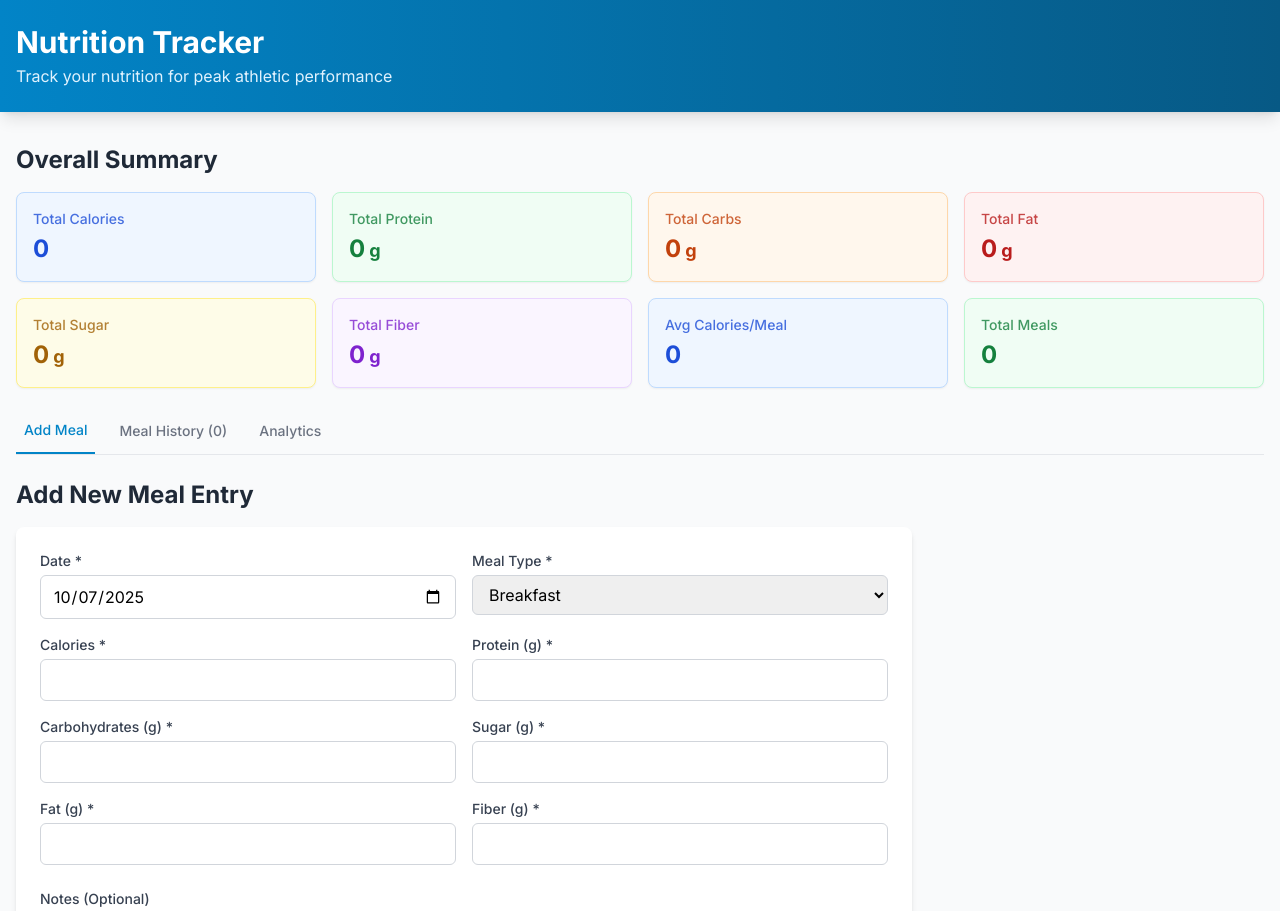
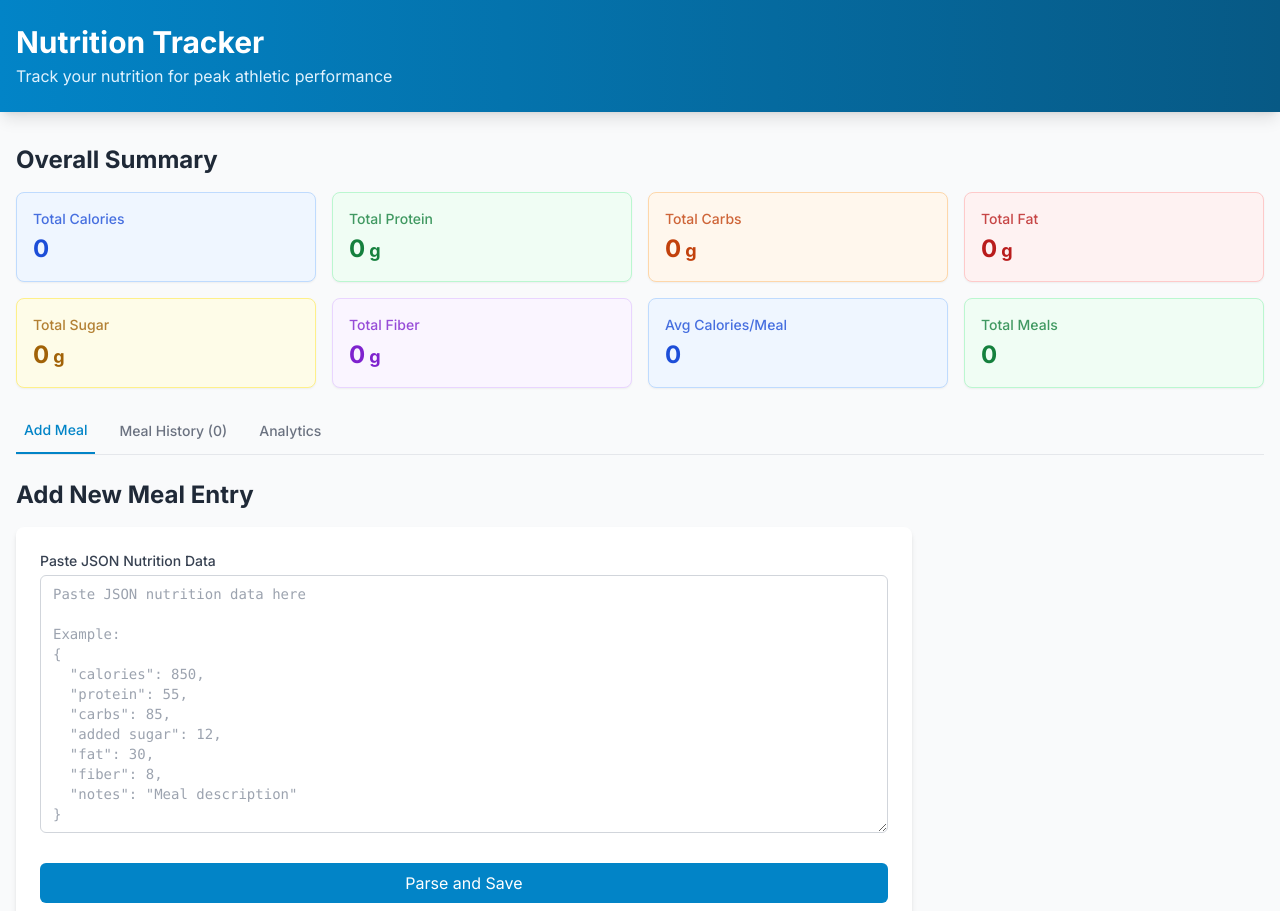
Before and after one commit to tzarembinski/nutrition-tracker, a Next.js app: page / in a window 1280 px wide. Shown: the top 911 px of the page. Built offline with nearby package versions, Linux system fonts and the light colour scheme.

Commit message:
next version enabling 1 upload of all nutrition information from customGPT

```diff
--- a/app/page.tsx
+++ b/app/page.tsx
@@ -208,7 +208,7 @@ export default function Home() {
 
             {dailySummaries.length > 0 ? (
               <>
-                <NutritionChart data={dailySummaries} type="line" />
+                <NutritionChart data={dailySummaries} />
 
                 {/* Daily Breakdown Table */}
                 <div className="bg-white p-6 rounded-lg shadow-md">
--- a/components/MealForm.tsx
+++ b/components/MealForm.tsx
@@ -11,294 +11,122 @@ interface MealFormProps {
 }
 
 export default function MealForm({ onSubmit, initialData, onCancel }: MealFormProps) {
-  const [formData, setFormData] = useState({
-    date: initialData?.date || format(new Date(), 'yyyy-MM-dd'),
-    mealType: (initialData?.mealType || 'breakfast') as MealType,
-    calories: initialData?.calories?.toString() || '',
-    protein: initialData?.protein?.toString() || '',
-    carbs: initialData?.carbs?.toString() || '',
-    sugar: initialData?.sugar?.toString() || '',
-    fat: initialData?.fat?.toString() || '',
-    fiber: initialData?.fiber?.toString() || '',
-    notes: initialData?.notes || '',
-  });
+  const [jsonInput, setJsonInput] = useState('');
+  const [error, setError] = useState('');
+  const [success, setSuccess] = useState('');
 
-  const [errors, setErrors] = useState<Record<string, string>>({});
+  const validateAndParse = (jsonString: string): Omit<MealEntry, 'id'> | null => {
+    try {
+      const parsed = JSON.parse(jsonString);
+      const errors: string[] = [];
 
-  const validateForm = (): boolean => {
-    const newErrors: Record<string, string> = {};
+      // Required fields
+      const requiredFields = ['calories', 'protein', 'carbs', 'added sugar', 'fat', 'fiber'];
+      const missingFields = requiredFields.filter(field => !(field in parsed));
 
-    // Validate date
-    if (!formData.date) {
-      newErrors.date = 'Date is required';
-    } else {
-      const selectedDate = new Date(formData.date);
-      const today = new Date();
-      today.setHours(23, 59, 59, 999);
-
-      if (selectedDate > today) {
-        newErrors.date = 'Future dates are not allowed';
-      }
-    }
-
-    // Validate nutrition values
-    const numericFields = ['calories', 'protein', 'carbs', 'sugar', 'fat', 'fiber'];
-
-    numericFields.forEach(field => {
-      const value = formData[field as keyof typeof formData];
-
-      if (!value) {
-        newErrors[field] = `${field.charAt(0).toUpperCase() + field.slice(1)} is required`;
-        return;
+      if (missingFields.length > 0) {
+        setError(`Missing required fields: ${missingFields.join(', ')}`);
+        return null;
       }
 
-      const num = parseFloat(value as string);
+      // Validate numeric fields
+      const numericFields = ['calories', 'protein', 'carbs', 'added sugar', 'fat', 'fiber'];
+      for (const field of numericFields) {
+        const value = parsed[field];
+        if (typeof value !== 'number' || isNaN(value)) {
+          setError(`Invalid number for ${field}: must be a valid number`);
+          return null;
+        }
+        if (value < 0) {
+          setError(`Invalid number for ${field}: must be a positive number`);
+          return null;
+        }
+        if (value >= 10000) {
+          setError(`Invalid number for ${field}: must be less than 10,000`);
+          return null;
+        }
+      }
 
-      if (isNaN(num)) {
-        newErrors[field] = 'Must be a valid number';
-      } else if (num < 0) {
-        newErrors[field] = 'Must be a positive number';
-      } else if (num >= 10000) {
-        newErrors[field] = 'Must be less than 10,000';
+      // Optional notes field
+      if (parsed.notes !== undefined && typeof parsed.notes !== 'string') {
+        setError('Notes must be a string');
+        return null;
       }
-    });
 
-    setErrors(newErrors);
-    return Object.keys(newErrors).length === 0;
+      return {
+        date: format(new Date(), 'yyyy-MM-dd'),
+        mealType: 'breakfast',
+        calories: parsed.calories,
+        protein: parsed.protein,
+        carbs: parsed.carbs,
+        'added sugar': parsed['added sugar'],
+        fat: parsed.fat,
+        fiber: parsed.fiber,
+        notes: parsed.notes,
+      };
+    } catch (e) {
+      setError(`Invalid JSON format. Please check and try again.\n\nExpected format:\n{\n  "calories": 850,\n  "protein": 55,\n  "carbs": 85,\n  "added sugar": 12,\n  "fat": 30,\n  "fiber": 8,\n  "notes": "Meal description"\n}`);
+      return null;
+    }
   };
 
   const handleSubmit = (e: React.FormEvent) => {
     e.preventDefault();
+    setError('');
+    setSuccess('');
 
-    if (!validateForm()) {
+    const parsedData = validateAndParse(jsonInput);
+    if (!parsedData) {
       return;
     }
 
-    const mealData: Omit<MealEntry, 'id'> = {
-      date: formData.date,
-      mealType: formData.mealType,
-      calories: parseFloat(formData.calories),
-      protein: parseFloat(formData.protein),
-      carbs: parseFloat(formData.carbs),
-      sugar: parseFloat(formData.sugar),
-      fat: parseFloat(formData.fat),
-      fiber: parseFloat(formData.fiber),
-      notes: formData.notes || undefined,
-    };
+    onSubmit(parsedData);
 
-    onSubmit(mealData);
+    // Show success message with values
+    setSuccess(`Entry saved successfully!\nCalories: ${parsedData.calories}\nProtein: ${parsedData.protein}g\nCarbs: ${parsedData.carbs}g\nAdded Sugar: ${parsedData['added sugar']}g\nFat: ${parsedData.fat}g\nFiber: ${parsedData.fiber}g${parsedData.notes ? `\nNotes: ${parsedData.notes}` : ''}`);
 
-    // Reset form if it's not an edit
-    if (!initialData) {
-      setFormData({
-        date: format(new Date(), 'yyyy-MM-dd'),
-        mealType: 'breakfast',
-        calories: '',
-        protein: '',
-        carbs: '',
-        sugar: '',
-        fat: '',
-        fiber: '',
-        notes: '',
-      });
-    }
-  };
-
-  const handleChange = (
-    e: React.ChangeEvent<HTMLInputElement | HTMLSelectElement | HTMLTextAreaElement>
-  ) => {
-    const { name, value } = e.target;
-    setFormData(prev => ({ ...prev, [name]: value }));
-
-    // Clear error for this field when user starts typing
-    if (errors[name]) {
-      setErrors(prev => {
-        const newErrors = { ...prev };
-        delete newErrors[name];
-        return newErrors;
-      });
-    }
+    // Clear form
+    setJsonInput('');
   };
 
   return (
     <form onSubmit={handleSubmit} className="space-y-6 bg-white p-6 rounded-lg shadow-md">
-      <div className="grid grid-cols-1 md:grid-cols-2 gap-4">
-        {/* Date */}
-        <div>
-          <label htmlFor="date" className="block text-sm font-medium text-gray-700 mb-1">
-            Date *
-          </label>
-          <input
-            type="date"
-            id="date"
-            name="date"
-            value={formData.date}
-            onChange={handleChange}
-            max={format(new Date(), 'yyyy-MM-dd')}
-            className={`w-full px-3 py-2 border rounded-md focus:outline-none focus:ring-2 focus:ring-primary-500 ${
-              errors.date ? 'border-red-500' : 'border-gray-300'
-            }`}
-          />
-          {errors.date && <p className="text-red-500 text-xs mt-1">{errors.date}</p>}
-        </div>
-
-        {/* Meal Type */}
-        <div>
-          <label htmlFor="mealType" className="block text-sm font-medium text-gray-700 mb-1">
-            Meal Type *
-          </label>
-          <select
-            id="mealType"
-            name="mealType"
-            value={formData.mealType}
-            onChange={handleChange}
-            className="w-full px-3 py-2 border border-gray-300 rounded-md focus:outline-none focus:ring-2 focus:ring-primary-500"
-          >
-            <option value="breakfast">Breakfast</option>
-            <option value="lunch">Lunch</option>
-            <option value="dinner">Dinner</option>
-            <option value="snack">Snack</option>
-          </select>
-        </div>
-
-        {/* Calories */}
-        <div>
-          <label htmlFor="calories" className="block text-sm font-medium text-gray-700 mb-1">
-            Calories *
-          </label>
-          <input
-            type="number"
-            id="calories"
-            name="calories"
-            value={formData.calories}
-            onChange={handleChange}
-            step="0.1"
-            className={`w-full px-3 py-2 border rounded-md focus:outline-none focus:ring-2 focus:ring-primary-500 ${
-              errors.calories ? 'border-red-500' : 'border-gray-300'
-            }`}
-          />
-          {errors.calories && <p className="text-red-500 text-xs mt-1">{errors.calories}</p>}
-        </div>
-
-        {/* Protein */}
-        <div>
-          <label htmlFor="protein" className="block text-sm font-medium text-gray-700 mb-1">
-            Protein (g) *
-          </label>
-          <input
-            type="number"
-            id="protein"
-            name="protein"
-            value={formData.protein}
-            onChange={handleChange}
-            step="0.1"
-            className={`w-full px-3 py-2 border rounded-md focus:outline-none focus:ring-2 focus:ring-primary-500 ${
-              errors.protein ? 'border-red-500' : 'border-gray-300'
-            }`}
-          />
-          {errors.protein && <p className="text-red-500 text-xs mt-1">{errors.protein}</p>}
-        </div>
-
-        {/* Carbs */}
-        <div>
-          <label htmlFor="carbs" className="block text-sm font-medium text-gray-700 mb-1">
-            Carbohydrates (g) *
-          </label>
-          <input
-            type="number"
-            id="carbs"
-            name="carbs"
-            value={formData.carbs}
-            onChange={handleChange}
-            step="0.1"
-            className={`w-full px-3 py-2 border rounded-md focus:outline-none focus:ring-2 focus:ring-primary-500 ${
-              errors.carbs ? 'border-red-500' : 'border-gray-300'
-            }`}
-          />
-          {errors.carbs && <p className="text-red-500 text-xs mt-1">{errors.carbs}</p>}
-        </div>
-
-        {/* Sugar */}
-        <div>
-          <label htmlFor="sugar" className="block text-sm font-medium text-gray-700 mb-1">
-            Sugar (g) *
-          </label>
-          <input
-            type="number"
-            id="sugar"
-            name="sugar"
-            value={formData.sugar}
-            onChange={handleChange}
-            step="0.1"
-            className={`w-full px-3 py-2 border rounded-md focus:outline-none focus:ring-2 focus:ring-primary-500 ${
-              errors.sugar ? 'border-red-500' : 'border-gray-300'
-            }`}
-          />
-          {errors.sugar && <p className="text-red-500 text-xs mt-1">{errors.sugar}</p>}
-        </div>
-
-        {/* Fat */}
-        <div>
-          <label htmlFor="fat" className="block text-sm font-medium text-gray-700 mb-1">
-            Fat (g) *
-          </label>
-          <input
-            type="number"
-            id="fat"
-            name="fat"
-            value={formData.fat}
-            onChange={handleChange}
-            step="0.1"
-            className={`w-full px-3 py-2 border rounded-md focus:outline-none focus:ring-2 focus:ring-primary-500 ${
-              errors.fat ? 'border-red-500' : 'border-gray-300'
-            }`}
-          />
-          {errors.fat && <p className="text-red-500 text-xs mt-1">{errors.fat}</p>}
-        </div>
-
-        {/* Fiber */}
-        <div>
-          <label htmlFor="fiber" className="block text-sm font-medium text-gray-700 mb-1">
-            Fiber (g) *
-          </label>
-          <input
-            type="number"
-            id="fiber"
-            name="fiber"
-            value={formData.fiber}
-            onChange={handleChange}
-            step="0.1"
-            className={`w-full px-3 py-2 border rounded-md focus:outline-none focus:ring-2 focus:ring-primary-500 ${
-              errors.fiber ? 'border-red-500' : 'border-gray-300'
-            }`}
-          />
-          {errors.fiber && <p className="text-red-500 text-xs mt-1">{errors.fiber}</p>}
-        </div>
-      </div>
-
-      {/* Notes */}
       <div>
-        <label htmlFor="notes" className="block text-sm font-medium text-gray-700 mb-1">
-          Notes (Optional)
+        <label htmlFor="jsonInput" className="block text-sm font-medium text-gray-700 mb-1">
+          Paste JSON Nutrition Data
         </label>
         <textarea
-          id="notes"
-          name="notes"
-          value={formData.notes}
-          onChange={handleChange}
-          rows={3}
-          placeholder="Add meal details, ingredients, or other notes..."
-          className="w-full px-3 py-2 border border-gray-300 rounded-md focus:outline-none focus:ring-2 focus:ring-primary-500"
+          id="jsonInput"
+          value={jsonInput}
+          onChange={(e) => {
+            setJsonInput(e.target.value);
+            setError('');
+            setSuccess('');
+          }}
+          rows={12}
+          placeholder='Paste JSON nutrition data here&#10;&#10;Example:&#10;{&#10;  "calories": 850,&#10;  "protein": 55,&#10;  "carbs": 85,&#10;  "added sugar": 12,&#10;  "fat": 30,&#10;  "fiber": 8,&#10;  "notes": "Meal description"&#10;}'
+          className="w-full px-3 py-2 border border-gray-300 rounded-md focus:outline-none focus:ring-2 focus:ring-primary-500 font-mono text-sm"
         />
       </div>
 
-      {/* Buttons */}
+      {error && (
+        <div className="bg-red-50 border border-red-300 text-red-700 px-4 py-3 rounded whitespace-pre-wrap">
+          {error}
+        </div>
+      )}
+
+      {success && (
+        <div className="bg-green-50 border border-green-300 text-green-700 px-4 py-3 rounded whitespace-pre-wrap">
+          {success}
+        </div>
+      )}
+
       <div className="flex gap-3">
         <button
           type="submit"
           className="flex-1 bg-primary-600 text-white py-2 px-4 rounded-md hover:bg-primary-700 focus:outline-none focus:ring-2 focus:ring-primary-500 focus:ring-offset-2 transition-colors"
         >
-          {initialData ? 'Update Meal' : 'Add Meal'}
+          Parse and Save
         </button>
         {onCancel && (
           <button
--- a/components/MealList.tsx
+++ b/components/MealList.tsx
@@ -70,8 +70,8 @@ export default function MealList({ meals, onEdit, onDelete }: MealListProps) {
                 <div className="text-sm font-semibold">{meal.carbs}g</div>
               </div>
               <div>
-                <div className="text-xs text-gray-500">Sugar</div>
-                <div className="text-sm font-semibold">{meal.sugar}g</div>
+                <div className="text-xs text-gray-500">Added Sugar</div>
+                <div className="text-sm font-semibold">{meal['added sugar']}g</div>
               </div>
               <div>
                 <div className="text-xs text-gray-500">Fat</div>
--- a/components/NutritionChart.tsx
+++ b/components/NutritionChart.tsx
@@ -2,8 +2,6 @@
 
 import { DailySummary } from '@/lib/types';
 import {
-  LineChart,
-  Line,
   BarChart,
   Bar,
   XAxis,
@@ -17,41 +15,39 @@ import { format, parseISO } from 'date-fns';
 
 interface NutritionChartProps {
   data: DailySummary[];
-  type?: 'line' | 'bar';
 }
 
-export default function NutritionChart({ data, type = 'line' }: NutritionChartProps) {
+export default function NutritionChart({ data }: NutritionChartProps) {
   if (data.length === 0) {
     return (
       <div className="bg-white p-6 rounded-lg shadow-md">
-        <p className="text-center text-gray-500">No data available for chart</p>
+        <p className="text-center text-gray-500">No data available for charts</p>
       </div>
     );
   }
 
-  // Format data for chart (newest to oldest)
+  // Format data for charts (last 7 days)
   const chartData = [...data]
     .reverse()
-    .slice(-30) // Show last 30 days max
+    .slice(-7)
     .map(day => ({
       date: format(parseISO(day.date), 'MMM dd'),
-      Calories: day.calories,
       Protein: day.protein,
       Carbs: day.carbs,
-      Sugar: day.sugar,
+      'Added Sugar': day['added sugar'],
       Fat: day.fat,
       Fiber: day.fiber,
+      Calories: day.calories,
     }));
 
-  const CustomTooltip = ({ active, payload, label }: any) => {
+  const MacrosTooltip = ({ active, payload, label }: any) => {
     if (active && payload && payload.length) {
       return (
         <div className="bg-white p-3 border border-gray-300 rounded shadow-lg">
           <p className="font-semibold mb-2">{label}</p>
           {payload.map((entry: any, index: number) => (
             <p key={index} style={{ color: entry.color }} className="text-sm">
-              {entry.name}: {entry.value}
-              {entry.name === 'Calories' ? '' : 'g'}
+              {entry.name}: {entry.value}g
             </p>
           ))}
         </div>
@@ -60,36 +56,55 @@ export default function NutritionChart({ data, type = 'line' }: NutritionChartPr
     return null;
   };
 
+  const CaloriesTooltip = ({ active, payload, label }: any) => {
+    if (active && payload && payload.length) {
+      return (
+        <div className="bg-white p-3 border border-gray-300 rounded shadow-lg">
+          <p className="font-semibold mb-2">{label}</p>
+          <p style={{ color: payload[0].color }} className="text-sm">
+            Calories: {payload[0].value}
+          </p>
+        </div>
+      );
+    }
+    return null;
+  };
+
   return (
-    <div className="bg-white p-6 rounded-lg shadow-md">
-      <h3 className="text-lg font-semibold text-gray-800 mb-4">Daily Nutrition Trends</h3>
-      <ResponsiveContainer width="100%" height={400}>
-        {type === 'line' ? (
-          <LineChart data={chartData}>
-            <CartesianGrid strokeDasharray="3 3" />
-            <XAxis dataKey="date" />
-            <YAxis />
-            <Tooltip content={<CustomTooltip />} />
-            <Legend />
-            <Line type="monotone" dataKey="Calories" stroke="#0ea5e9" strokeWidth={2} />
-            <Line type="monotone" dataKey="Protein" stroke="#10b981" strokeWidth={2} />
-            <Line type="monotone" dataKey="Carbs" stroke="#f59e0b" strokeWidth={2} />
-            <Line type="monotone" dataKey="Fat" stroke="#ef4444" strokeWidth={2} />
-          </LineChart>
-        ) : (
+    <>
+      {/* Macronutrients Chart */}
+      <div className="bg-white p-6 rounded-lg shadow-md">
+        <h3 className="text-lg font-semibold text-gray-800 mb-4">Daily Macronutrients (grams)</h3>
+        <ResponsiveContainer width="100%" height={400}>
           <BarChart data={chartData}>
             <CartesianGrid strokeDasharray="3 3" />
             <XAxis dataKey="date" />
-            <YAxis />
-            <Tooltip content={<CustomTooltip />} />
+            <YAxis domain={[0, 200]} />
+            <Tooltip content={<MacrosTooltip />} />
+            <Legend />
+            <Bar dataKey="Protein" fill="#10b981" />
+            <Bar dataKey="Carbs" fill="#f59e0b" />
+            <Bar dataKey="Added Sugar" fill="#ef4444" />
+            <Bar dataKey="Fat" fill="#8b5cf6" />
+            <Bar dataKey="Fiber" fill="#06b6d4" />
+          </BarChart>
+        </ResponsiveContainer>
+      </div>
+
+      {/* Calories Chart */}
+      <div className="bg-white p-6 rounded-lg shadow-md mt-6">
+        <h3 className="text-lg font-semibold text-gray-800 mb-4">Daily Calories</h3>
+        <ResponsiveContainer width="100%" height={400}>
+          <BarChart data={chartData}>
+            <CartesianGrid strokeDasharray="3 3" />
+            <XAxis dataKey="date" />
+            <YAxis domain={[0, 3000]} />
+            <Tooltip content={<CaloriesTooltip />} />
             <Legend />
             <Bar dataKey="Calories" fill="#0ea5e9" />
-            <Bar dataKey="Protein" fill="#10b981" />
-            <Bar dataKey="Carbs" fill="#f59e0b" />
-            <Bar dataKey="Fat" fill="#ef4444" />
           </BarChart>
-        )}
-      </ResponsiveContainer>
-    </div>
+        </ResponsiveContainer>
+      </div>
+    </>
   );
 }
--- a/lib/calculations.ts
+++ b/lib/calculations.ts
@@ -20,7 +20,7 @@ export const calculateSummary = (meals: MealEntry[]): NutritionSummary => {
       totalCalories: acc.totalCalories + meal.calories,
       totalProtein: acc.totalProtein + meal.protein,
       totalCarbs: acc.totalCarbs + meal.carbs,
-      totalSugar: acc.totalSugar + meal.sugar,
+      totalSugar: acc.totalSugar + meal['added sugar'],
       totalFat: acc.totalFat + meal.fat,
       totalFiber: acc.totalFiber + meal.fiber,
     }),
@@ -62,7 +62,7 @@ export const getDailySummaries = (meals: MealEntry[]): DailySummary[] => {
       calories: summary.totalCalories,
       protein: summary.totalProtein,
       carbs: summary.totalCarbs,
-      sugar: summary.totalSugar,
+      'added sugar': summary.totalSugar,
       fat: summary.totalFat,
       fiber: summary.totalFiber,
       mealCount: dayMeals.length,
@@ -110,7 +110,7 @@ export const exportToCSV = (meals: MealEntry[]): string => {
     'Calories',
     'Protein (g)',
     'Carbs (g)',
-    'Sugar (g)',
+    'Added Sugar (g)',
     'Fat (g)',
     'Fiber (g)',
     'Notes',
@@ -122,7 +122,7 @@ export const exportToCSV = (meals: MealEntry[]): string => {
     meal.calories.toString(),
     meal.protein.toString(),
     meal.carbs.toString(),
-    meal.sugar.toString(),
+    meal['added sugar'].toString(),
     meal.fat.toString(),
     meal.fiber.toString(),
     meal.notes || '',
--- a/lib/types.ts
+++ b/lib/types.ts
@@ -7,7 +7,7 @@ export interface MealEntry {
   calories: number;
   protein: number;
   carbs: number;
-  sugar: number;
+  'added sugar': number;
   fat: number;
   fiber: number;
   notes?: string;
@@ -29,7 +29,7 @@ export interface DailySummary {
   calories: number;
   protein: number;
   carbs: number;
-  sugar: number;
+  'added sugar': number;
   fat: number;
   fiber: number;
   mealCount: number;
```
